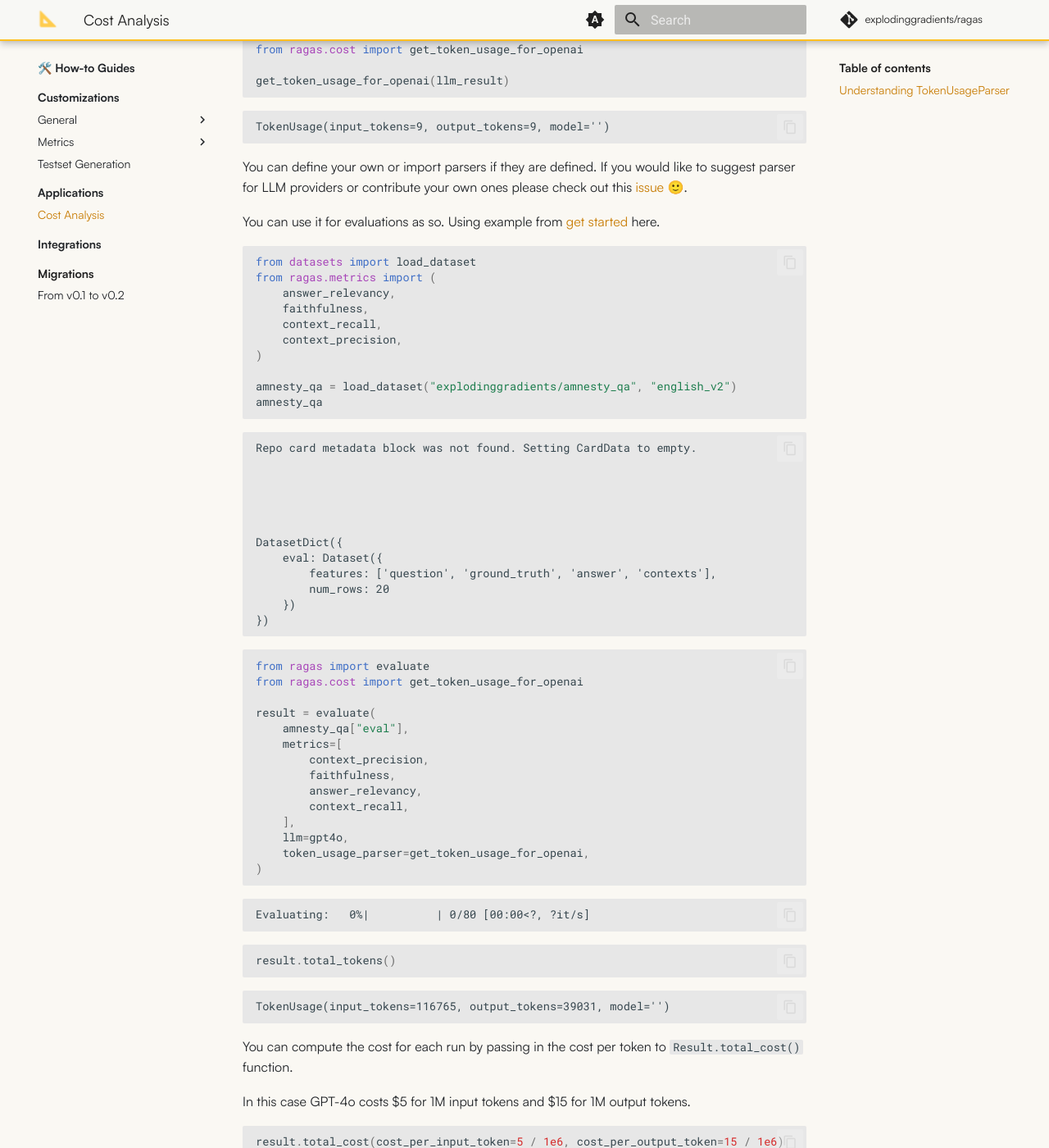
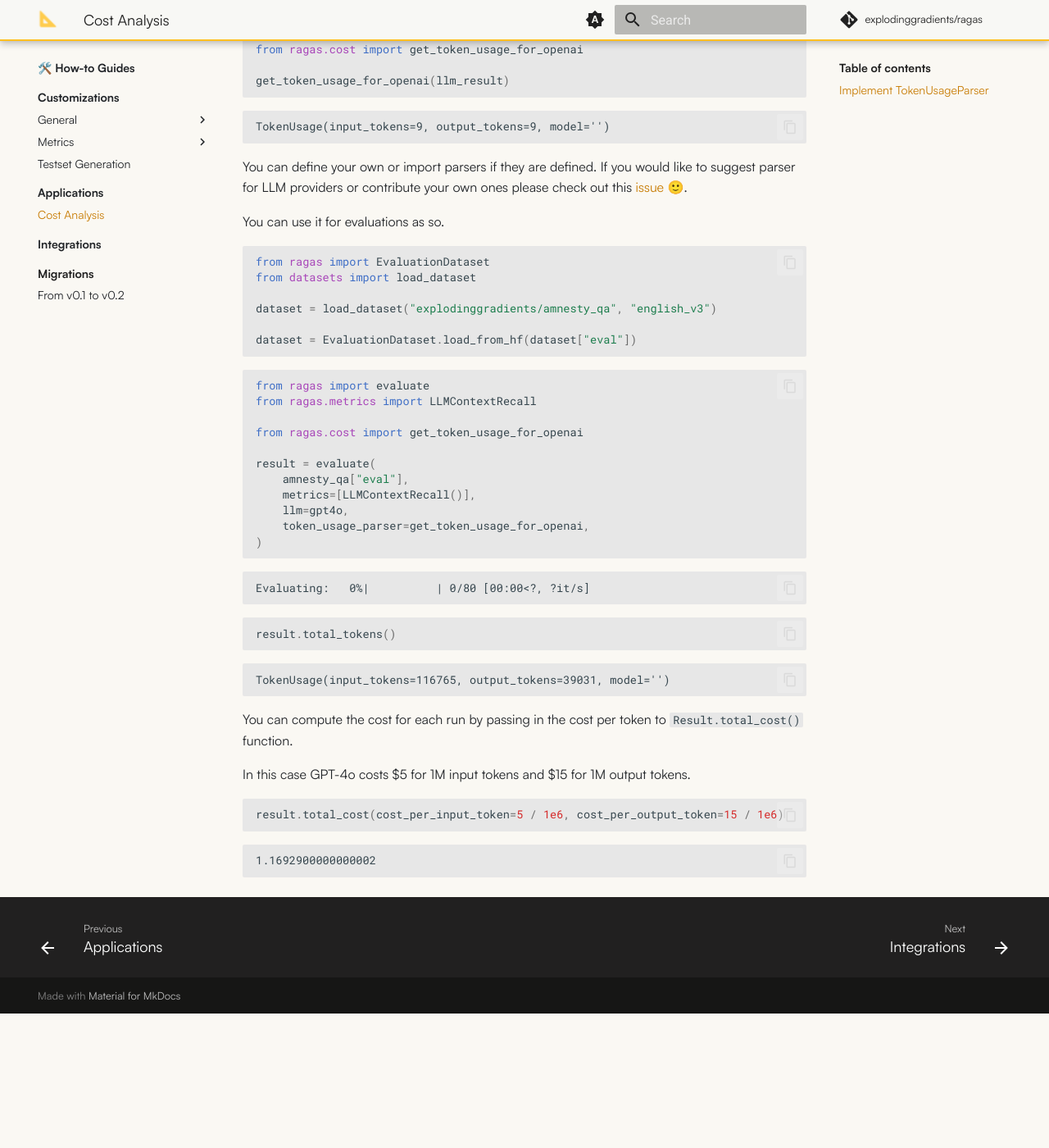
Before and after one commit to explodinggradients/ragas, an MkDocs documentation site: the page built from docs/howtos/applications/_cost.md, in a window 1280 px wide and 1400 px high, scrolled down 727 px. Shown: the whole window at 82% size. Built offline with MkDocs 1.6.1 and Material for MkDocs 9.7.7, drawn with Linux system fonts in a browser that asks for light colours; comment, search, counter and statistics services are not loaded; the version menu is left out; after the commit the page ends 1963 px from its top, so only the background shows below that; some of the changed text lies outside the part shown.

Commit message:
docs: converted cost

````diff
--- a/docs/howtos/applications/_cost.md
+++ b/docs/howtos/applications/_cost.md
@@ -1,8 +1,8 @@
-# Understand Cost and Usage of Operations
+# How to estimate Cost and Usage of evaluations
 
 When using LLMs for evaluation and test set generation, cost will be an important factor. Ragas provides you some tools to help you with that.
 
-## Understanding `TokenUsageParser`
+## Implement `TokenUsageParser`
 
 By default Ragas does not calculate the usage of tokens for `evaluate()`. This is because langchain's LLMs do not always return information about token usage in a uniform way. So in order to get the usage data, we have to implement a `TokenUsageParser`.
 
@@ -34,50 +34,28 @@ get_token_usage_for_openai(llm_result)
 
 You can define your own or import parsers if they are defined. If you would like to suggest parser for LLM providers or contribute your own ones please check out this [issue](https://github.com/explodinggradients/ragas/issues/1151) 🙂.
 
-You can use it for evaluations as so. Using example from [get started](get-started-evaluation) here.
+You can use it for evaluations as so.
 
 
 ```python
+from ragas import EvaluationDataset
 from datasets import load_dataset
-from ragas.metrics import (
-    answer_relevancy,
-    faithfulness,
-    context_recall,
-    context_precision,
-)
 
-amnesty_qa = load_dataset("explodinggradients/amnesty_qa", "english_v2")
-amnesty_qa
+dataset = load_dataset("explodinggradients/amnesty_qa", "english_v3")
+
+dataset = EvaluationDataset.load_from_hf(dataset["eval"])
 ```
-
-    Repo card metadata block was not found. Setting CardData to empty.
-
-
-
-
-
-    DatasetDict({
-        eval: Dataset({
-            features: ['question', 'ground_truth', 'answer', 'contexts'],
-            num_rows: 20
-        })
-    })
-
-
 
 
 ```python
 from ragas import evaluate
+from ragas.metrics import LLMContextRecall
+
 from ragas.cost import get_token_usage_for_openai
 
 result = evaluate(
     amnesty_qa["eval"],
-    metrics=[
-        context_precision,
-        faithfulness,
-        answer_relevancy,
-        context_recall,
-    ],
+    metrics=[LLMContextRecall()],
     llm=gpt4o,
     token_usage_parser=get_token_usage_for_openai,
 )
````
